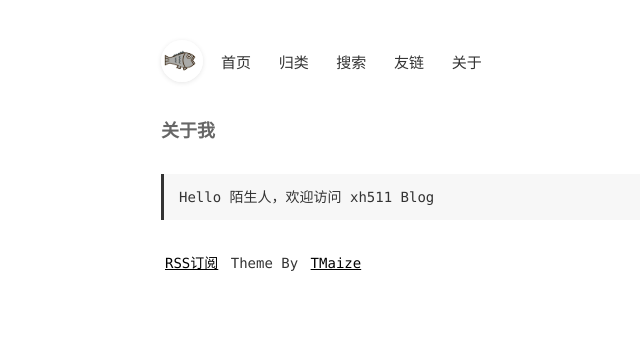
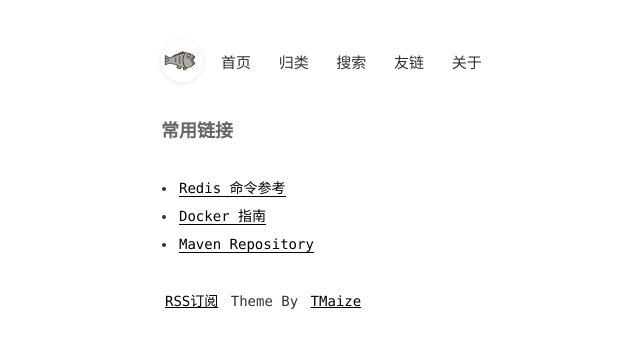
Before and after one commit to qazxu/qazxu.github.io, a Jekyll site: the page built from pages/about.md, in a window 1280 px wide. Shown: the top 348 px of the page, without its empty margins (153-793 px from the left). Built offline with Jekyll 4.4.1, drawn with Linux system fonts in a browser that asks for light colours.

Commit message:
Update about.md
更改结构

```diff
--- a/pages/about.md
+++ b/pages/about.md
@@ -1,6 +1,8 @@
 ---
 layout: mypost
-title: 关于我
+title: 常用链接
 ---
 
-> Hello 陌生人，欢迎访问 xh511 Blog
+- [Redis 命令参考](http://redisdoc.com/index.html)
+- [Docker 指南](https://www.widuu.com/docker/userguide/usingdocker.html)
+- [Maven Repository](http://mvnrepository.com/)
```
